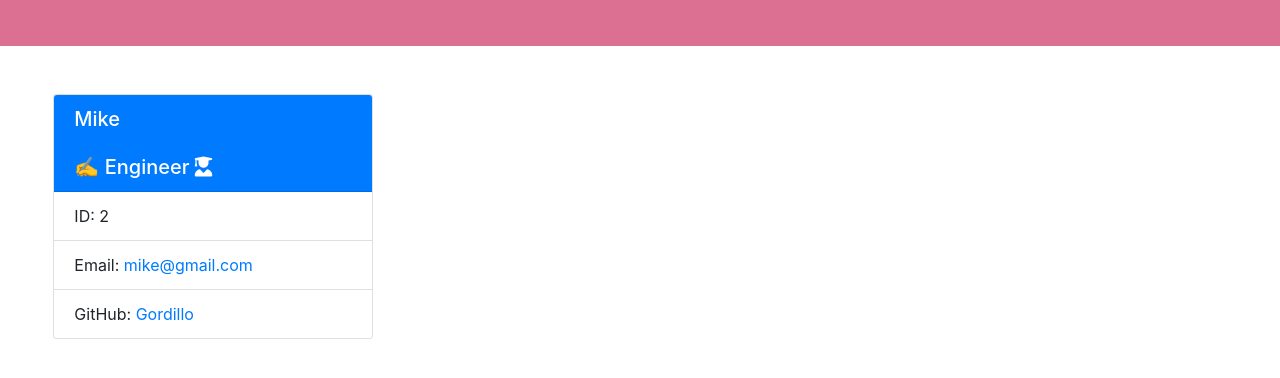
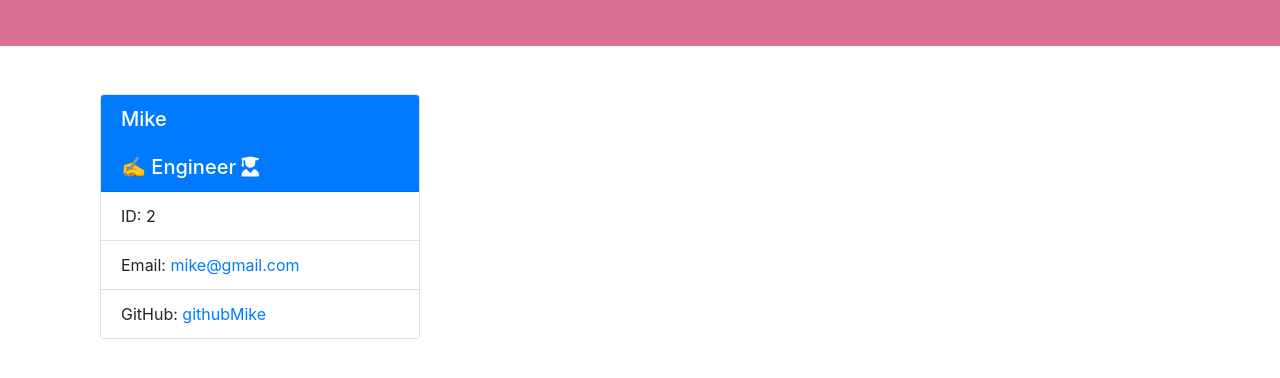
Before and after one commit to MikeGordillo/MemberProfileGenerator, a website: page dist/team.html in a window 1280 px wide. Shown: the part 114-492 px from the top of the page. Drawn offline with nearby package versions, Linux system fonts and the light colour scheme.

Commit message:
added a screenshot of the generated html after the command prompt was answered and new team member card is generated

```diff
--- a/dist/team.html
+++ b/dist/team.html
@@ -13,17 +13,17 @@
                     <span class="navbar-brand mb-0 h1 w-100 text-center">Team Profile</span>
                 </nav>
                 <div class="container">
-                    <div class="row"> </div>
-                </div>
-
-            </body>
-            </html><div class="col-4">
+                    <div class="row"><div class="col-4">
             <div class="card mx-auto mb-3" style="width: 20rem">
             <h5 class="card-header bg-primary text-white">Mike<br /><br /> ✍ Engineer <i class="fas fa-user-graduate"></i></h5>
             <ul class="list-group list-group-flush">
                 <li class="list-group-item">ID: 2</li>
                 <li class="list-group-item">Email: <a href="mailto:mike@gmail.com">mike@gmail.com</a></li>
-                <li class="list-group-item">GitHub: <a href="https://github.com/Gordillo" target="_blank">Gordillo</a></li>
+                <li class="list-group-item">GitHub: <a href="https://github.com/githubMike" target="_blank">githubMike</a></li>
             </ul>
             </div>
-        </div>
+        </div> </div>
+                </div>
+
+            </body>
+            </html>
```
Also changed, not shown: Images/GeneratedHtml.png (added), README.md.
